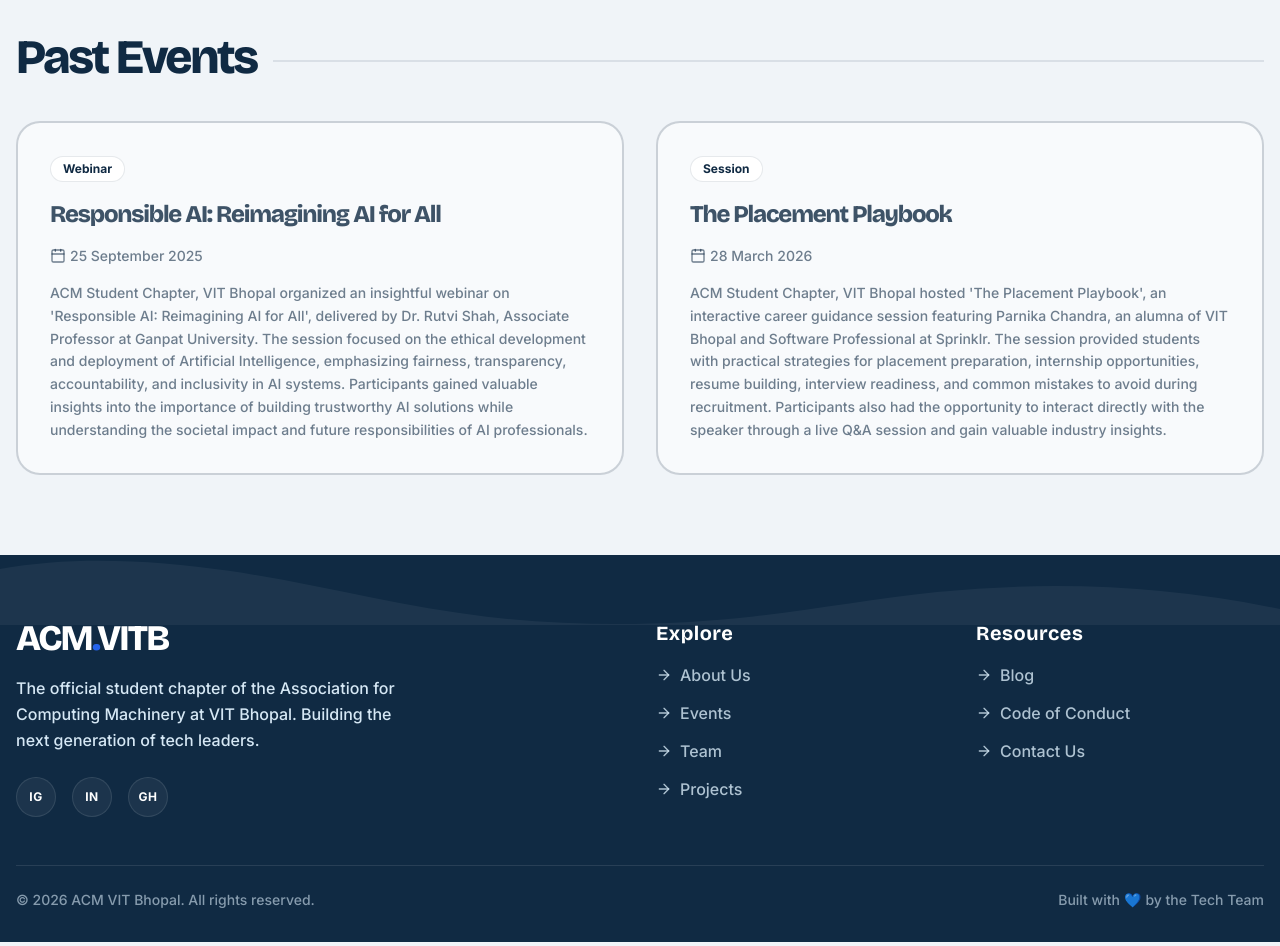
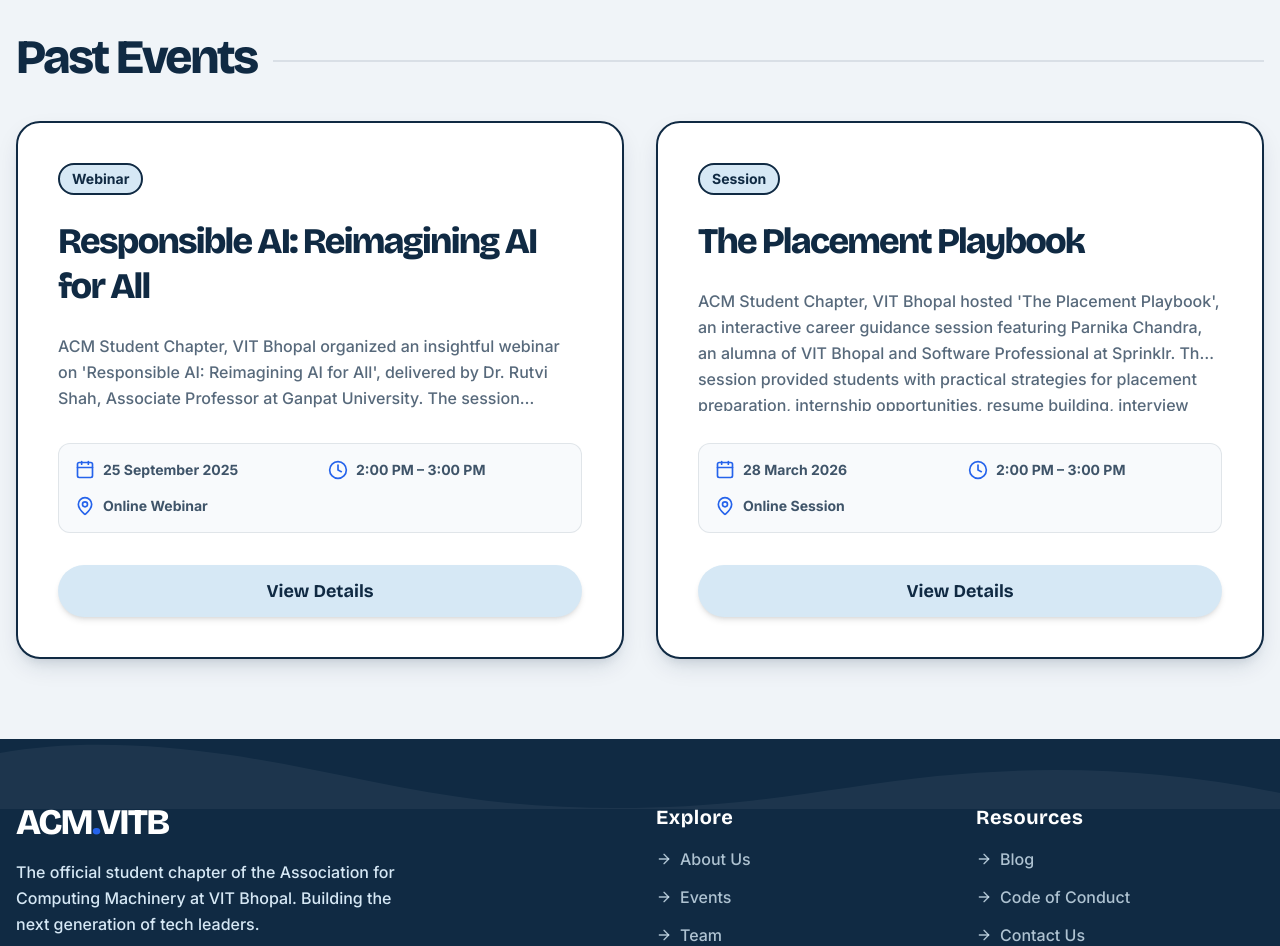
Before and after one commit to acm-vitbhopal/website, a Next.js app: page /events in a window 1280 px wide. Shown: the part 1220-2166 px from the top of the page. Built offline with nearby package versions, Linux system fonts and the light colour scheme.

Commit message:
Add interactive past events animations and pop up, animations throughout page

```diff
--- /dev/null
+++ b/src/app/events/PastEventsSection.jsx
@@ -0,0 +1,71 @@
+"use client";
+
+import { useState } from "react";
+import { motion } from "framer-motion";
+import { Calendar, Clock, MapPin } from "lucide-react";
+import EventModal from "@/components/ui/EventModal";
+import { Button } from "@/components/ui/Button";
+
+export default function PastEventsSection({ pastEvents }) {
+  const [selectedEvent, setSelectedEvent] = useState(null);
+
+  return (
+    <>
+      <div className="grid grid-cols-1 lg:grid-cols-2 gap-8">
+        {pastEvents.map((event, index) => (
+          <motion.div
+            key={event.id}
+            initial={{ opacity: 0, y: 30 }}
+            whileInView={{ opacity: 1, y: 0 }}
+            viewport={{ once: true }}
+            transition={{ duration: 0.6, delay: index * 0.1 }}
+            className="flex flex-col bg-white rounded-3xl overflow-hidden shadow-brand border-[2px] border-brand-navy group hover:-translate-y-1 transition-transform cursor-pointer"
+            onClick={() => setSelectedEvent(event)}
+          >
+            <div className="p-8 md:p-10 flex-1 flex flex-col">
+              <div className="self-start inline-block bg-brand-light-blue text-brand-navy px-3 py-1 font-bold border-[2px] border-brand-navy rounded-full text-sm mb-6">
+                {event.category}
+              </div>
+
+              <h3 className="text-3xl sm:text-4xl font-black mb-6 leading-tight text-brand-navy group-hover:text-brand-blue transition-colors">
+                {event.title}
+              </h3>
+
+              <p className="font-medium text-brand-navy/70 leading-relaxed mb-8 flex-1 line-clamp-3">
+                {event.description}
+              </p>
+
+              <div className="grid grid-cols-2 gap-4 font-bold font-inter text-brand-navy/80 mb-8 bg-brand-off-white p-4 rounded-xl border border-brand-navy/10">
+                <div className="flex items-center gap-2">
+                  <Calendar className="w-5 h-5 text-brand-blue shrink-0" />
+                  <span className="text-sm line-clamp-1">{event.date}</span>
+                </div>
+                {event.time && (
+                  <div className="flex items-center gap-2">
+                    <Clock className="w-5 h-5 text-brand-blue shrink-0" />
+                    <span className="text-sm line-clamp-1">{event.time}</span>
+                  </div>
+                )}
+                {event.mode && (
+                  <div className="flex items-center gap-2 col-span-2">
+                    <MapPin className="w-5 h-5 text-brand-blue shrink-0" />
+                    <span className="text-sm line-clamp-1">{event.mode}</span>
+                  </div>
+                )}
+              </div>
+
+              <Button variant="secondary" className="w-full mt-auto">
+                View Details
+              </Button>
+            </div>
+          </motion.div>
+        ))}
+      </div>
+
+      <EventModal
+        event={selectedEvent}
+        onClose={() => setSelectedEvent(null)}
+      />
+    </>
+  );
+}
--- /dev/null
+++ b/src/app/events/layout.js
@@ -0,0 +1,8 @@
+export const metadata = {
+  title: "Events | ACM VIT Bhopal",
+  description: "Discover upcoming and past events hosted by ACM VIT Bhopal.",
+};
+
+export default function EventsLayout({ children }) {
+  return children;
+}
--- a/src/app/events/page.js
+++ b/src/app/events/page.js
@@ -1,12 +1,11 @@
+"use client";
+
+import { motion } from "framer-motion";
 import { Card } from "@/components/ui/Card";
 import { Button } from "@/components/ui/Button";
 import { EVENTS_DATA } from "@/constants/events";
 import { Calendar, MapPin, Clock } from "lucide-react";
-
-export const metadata = {
-  title: "Events | ACM VIT Bhopal",
-  description: "Discover upcoming and past events hosted by ACM VIT Bhopal.",
-};
+import PastEventsSection from "./PastEventsSection";
 
 export default function EventsPage() {
   const upcomingEvents = EVENTS_DATA.filter((event) => event.type === "Upcoming");
@@ -24,12 +23,22 @@ export default function EventsPage() {
         </div>
 
         <div className="container mx-auto px-4 text-center relative z-10">
-          <h1 className="text-5xl sm:text-6xl md:text-8xl font-black text-brand-navy mb-6 tracking-tighter">
+          <motion.h1
+            initial={{ opacity: 0, y: 30 }}
+            animate={{ opacity: 1, y: 0 }}
+            transition={{ duration: 0.8, ease: "easeOut" }}
+            className="text-5xl sm:text-6xl md:text-8xl font-black text-brand-blue mb-6 tracking-tighter"
+          >
             Our Events
-          </h1>
-          <p className="text-xl md:text-2xl font-bold font-inter text-brand-navy/80 max-w-2xl mx-auto">
+          </motion.h1>
+          <motion.p
+            initial={{ opacity: 0, y: 20 }}
+            animate={{ opacity: 1, y: 0 }}
+            transition={{ duration: 0.8, delay: 0.2, ease: "easeOut" }}
+            className="text-xl md:text-2xl font-bold font-inter text-brand-navy/80 max-w-2xl mx-auto"
+          >
             Workshops, hackathons, and seminars. Come build with us.
-          </p>
+          </motion.p>
         </div>
       </section>
 
@@ -39,14 +48,27 @@ export default function EventsPage() {
 
           {/* Upcoming Events */}
           <div className="mb-24">
-            <div className="flex items-center gap-4 mb-10">
+            <motion.div
+              initial={{ opacity: 0, x: -20 }}
+              whileInView={{ opacity: 1, x: 0 }}
+              viewport={{ once: true }}
+              transition={{ duration: 0.6 }}
+              className="flex items-center gap-4 mb-10"
+            >
               <h2 className="text-3xl sm:text-4xl md:text-5xl font-black text-brand-navy">Upcoming</h2>
               <div className="flex-1 h-[2px] bg-brand-navy/10 mt-2"></div>
-            </div>
+            </motion.div>
 
             <div className="grid grid-cols-1 lg:grid-cols-2 gap-8">
-              {upcomingEvents.map((event) => (
-                <div key={event.id} className="flex flex-col bg-white rounded-3xl overflow-hidden shadow-brand border-[2px] border-brand-navy group hover:-translate-y-1 transition-transform">
+              {upcomingEvents.map((event, index) => (
+                <motion.div
+                  key={event.id}
+                  initial={{ opacity: 0, y: 30 }}
+                  whileInView={{ opacity: 1, y: 0 }}
+                  viewport={{ once: true }}
+                  transition={{ duration: 0.6, delay: index * 0.1 }}
+                  className="flex flex-col bg-white rounded-3xl overflow-hidden shadow-brand border-[2px] border-brand-navy group hover:-translate-y-1 transition-transform"
+                >
                   <div className="p-8 md:p-10 flex-1">
                     <div className="inline-block bg-brand-light-blue text-brand-navy px-3 py-1 font-bold border-[2px] border-brand-navy rounded-full text-sm mb-6">
                       {event.category}
@@ -79,7 +101,7 @@ export default function EventsPage() {
                       Register Now
                     </Button>
                   </div>
-                </div>
+                </motion.div>
               ))}
 
               {upcomingEvents.length === 0 && (
@@ -92,35 +114,18 @@ export default function EventsPage() {
 
           {/* Past Events */}
           <div>
-            <div className="flex items-center gap-4 mb-10">
+            <motion.div
+              initial={{ opacity: 0, x: -20 }}
+              whileInView={{ opacity: 1, x: 0 }}
+              viewport={{ once: true }}
+              transition={{ duration: 0.6 }}
+              className="flex items-center gap-4 mb-10"
+            >
               <h2 className="text-3xl sm:text-4xl md:text-5xl font-black text-brand-navy">Past Events</h2>
               <div className="flex-1 h-[2px] bg-brand-navy/10 mt-2"></div>
-            </div>
+            </motion.div>
 
-            <div className="grid grid-cols-1 md:grid-cols-2 gap-8">
-              {pastEvents.map((event) => (
-                <div key={event.id} className="p-6 md:p-8 bg-brand-off-white rounded-3xl border-[2px] border-brand-navy/20 hover:border-brand-navy/40 transition-colors">
-                  <div className="inline-block bg-white text-brand-navy px-3 py-1 font-bold rounded-full text-xs mb-4 border border-brand-navy/10">
-                    {event.category}
-                  </div>
-
-                  <h3 className="text-2xl font-black mb-4 text-brand-navy opacity-80">
-                    {event.title}
-                  </h3>
-
-                  <div className="flex items-center gap-4 font-medium font-inter mb-4 text-sm text-brand-navy/60">
-                    <div className="flex items-center gap-1">
-                      <Calendar className="w-4 h-4" />
-                      <span>{event.date}</span>
-                    </div>
-                  </div>
-
-                  <p className="font-medium leading-relaxed text-brand-navy/60 text-sm">
-                    {event.description}
-                  </p>
-                </div>
-              ))}
-            </div>
+            <PastEventsSection pastEvents={pastEvents} />
           </div>
 
         </div>
--- /dev/null
+++ b/src/components/ui/EventModal.jsx
@@ -0,0 +1,62 @@
+import { X } from "lucide-react";
+
+export default function EventModal({ event, onClose }) {
+  if (!event) return null;
+
+  return (
+    <div
+      className="fixed inset-0 bg-black/50 backdrop-blur-sm z-50 flex items-center justify-center p-4"
+      onClick={onClose}
+    >
+      <div
+        className="bg-white rounded-3xl shadow-2xl w-full max-w-2xl max-h-[90vh] overflow-y-auto p-8 md:p-12 border-4 border-brand-navy relative"
+        onClick={(e) => e.stopPropagation()}
+      >
+        <button
+          onClick={onClose}
+          className="absolute top-4 right-4 text-brand-navy/50 hover:text-brand-navy transition-colors"
+        >
+          <X size={32} />
+        </button>
+
+        <div className="inline-block bg-brand-light-blue text-brand-navy px-4 py-2 font-bold border-2 border-brand-navy rounded-full text-sm mb-6">
+          {event.category}
+        </div>
+
+        <h2 className="text-3xl md:text-4xl font-black text-brand-navy mb-4 leading-tight">
+          {event.title}
+        </h2>
+
+        <div className="grid grid-cols-1 sm:grid-cols-2 gap-x-6 gap-y-3 font-bold font-inter text-brand-navy/80 mb-8 bg-brand-off-white p-4 rounded-xl border-2 border-brand-navy/10">
+          <div className="flex items-center gap-2">
+            <span className="text-sm">Date:</span>
+            <span className="text-sm font-medium">{event.date}</span>
+          </div>
+          <div className="flex items-center gap-2">
+            <span className="text-sm">Time:</span>
+            <span className="text-sm font-medium">{event.time}</span>
+          </div>
+          <div className="flex items-center gap-2">
+            <span className="text-sm">Mode:</span>
+            <span className="text-sm font-medium">{event.mode}</span>
+          </div>
+        </div>
+
+        <div className="prose prose-lg max-w-none text-brand-navy/80">
+          <h3 className="font-bold text-xl text-brand-navy">Speaker</h3>
+          <p>{event.speaker}</p>
+
+          <h3 className="font-bold text-xl text-brand-navy mt-6">Event Summary</h3>
+          <p>{event.summary}</p>
+
+          <h3 className="font-bold text-xl text-brand-navy mt-6">Highlights</h3>
+          <ul className="list-disc pl-5">
+            {event.highlights.map((highlight, index) => (
+              <li key={index}>{highlight}</li>
+            ))}
+          </ul>
+        </div>
+      </div>
+    </div>
+  );
+}
```
Also changed, not shown: 1 other file (tests, documents, lock files or other folders).
